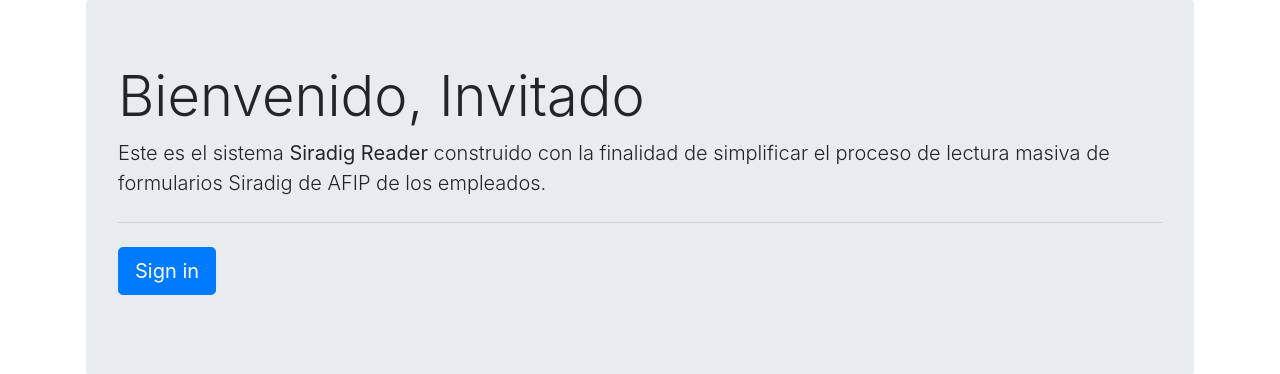
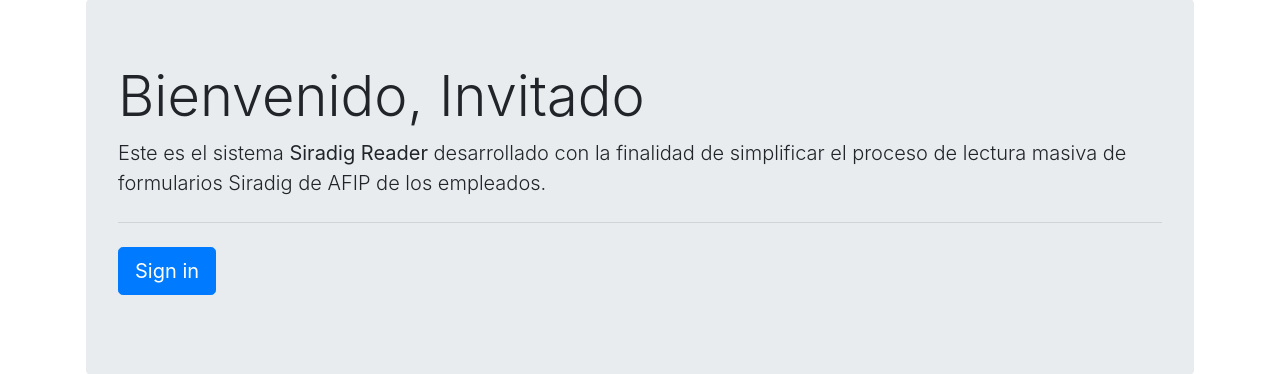
Before and after one commit to lugezz/siradig, a Django app: page / in a window 1280 px wide. Shown: the part 89-463 px from the top of the page. Run offline with Django 3.2, Linux system fonts and the light colour scheme; some libraries are stand-ins or nearby versions.

Commit message:
Adding ReadMe

```diff
--- a/homepage/templates/homepage/home.html
+++ b/homepage/templates/homepage/home.html
@@ -4,7 +4,7 @@
     <div class="jumbotron">
         <h1 class="display-4">Bienvenido, {{user.first_name.title|default:'Invitado'}}</h1>
         <p class="lead">
-            Este es el sistema <b>Siradig Reader</b> construido con la finalidad de simplificar
+            Este es el sistema <b>Siradig Reader</b> desarrollado con la finalidad de simplificar
             el proceso de lectura masiva de formularios Siradig de AFIP de los empleados.
         </p>
         <hr class="my-4">
```
Also changed, not shown: homepage/templates/homepage/README.md (added).
